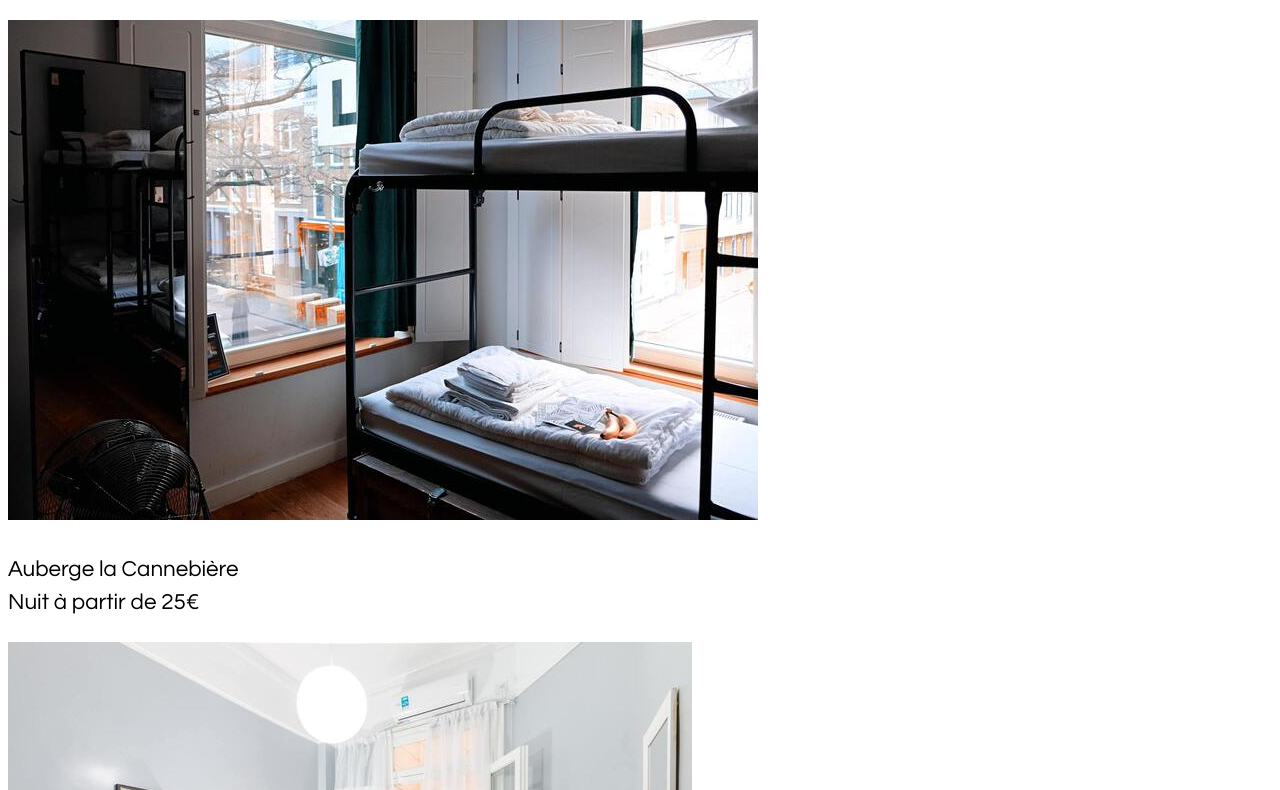
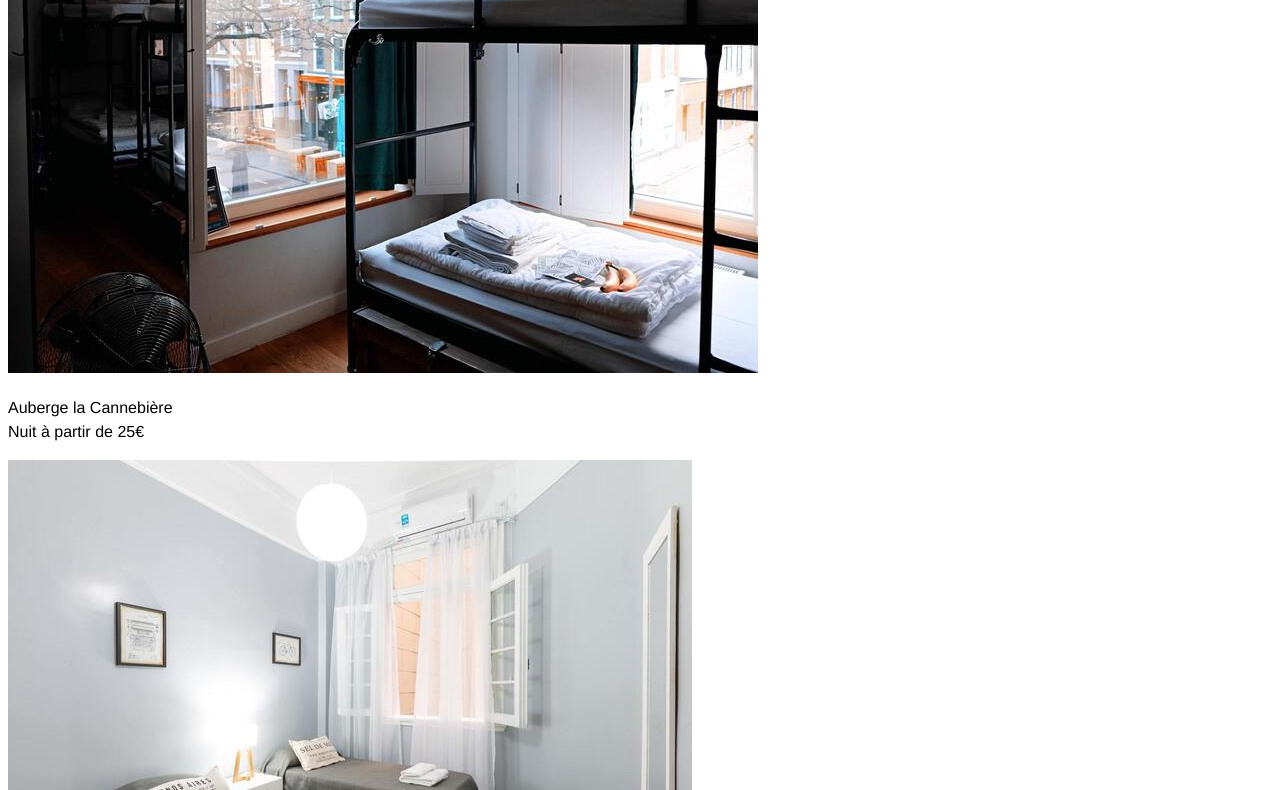
Before and after one commit to Aimen-dev/TalbiAimen_2_07062021, a plain HTML site: page mainpage.html in a window 1280 px wide. Shown: the part 546-1336 px from the top of the page. Drawn offline with Linux system fonts and the light colour scheme.

Commit message:
Update style.css

```diff
--- a/style.css
+++ b/style.css
@@ -1,7 +1,7 @@
 body {
 	background-color: #fff;
 	color: #000;
-	font-family: "Century Gothic", helvetica, arial, sans-serif;
-	font-size: 1.4em; /* equiv 14px */
+	font-family: "Raleway", helvetica, arial, sans-serif;
+	font-size: 1em; /* equiv 14px */
 	line-height: 1.5; /* adapt to your design */
 }
```
